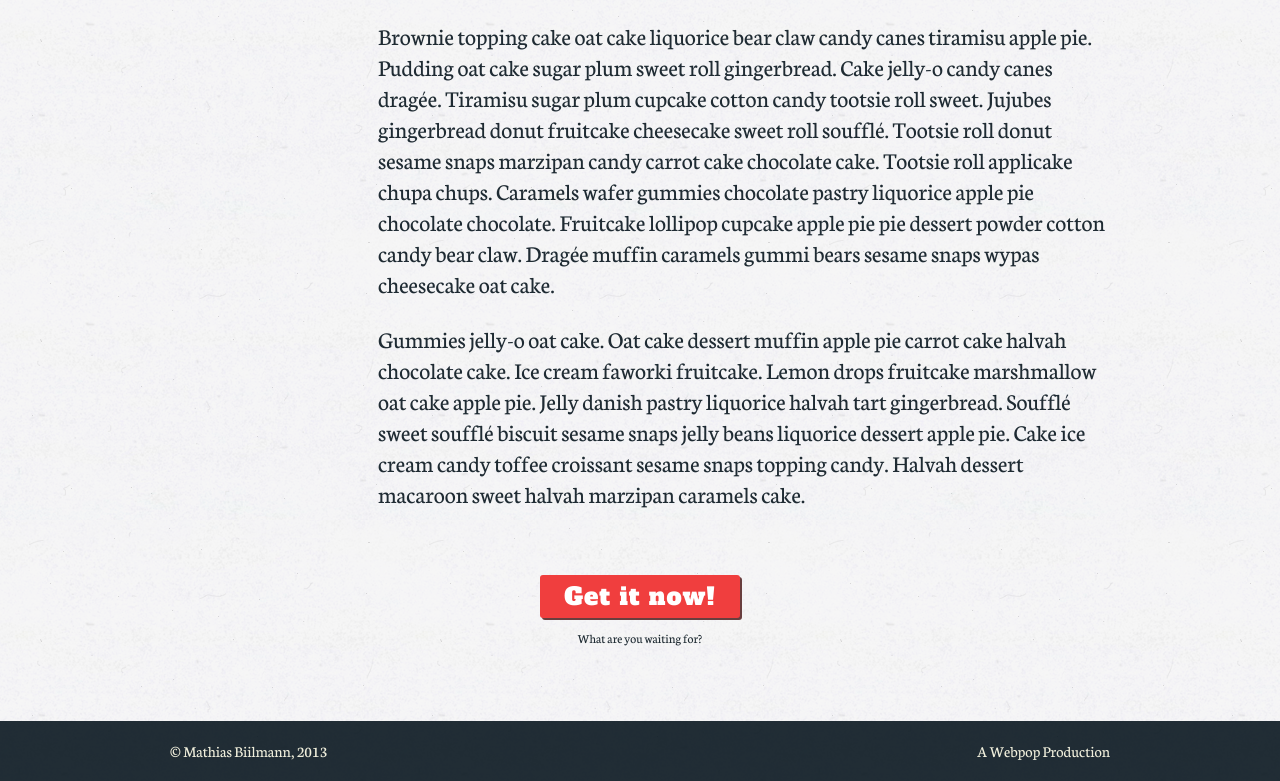
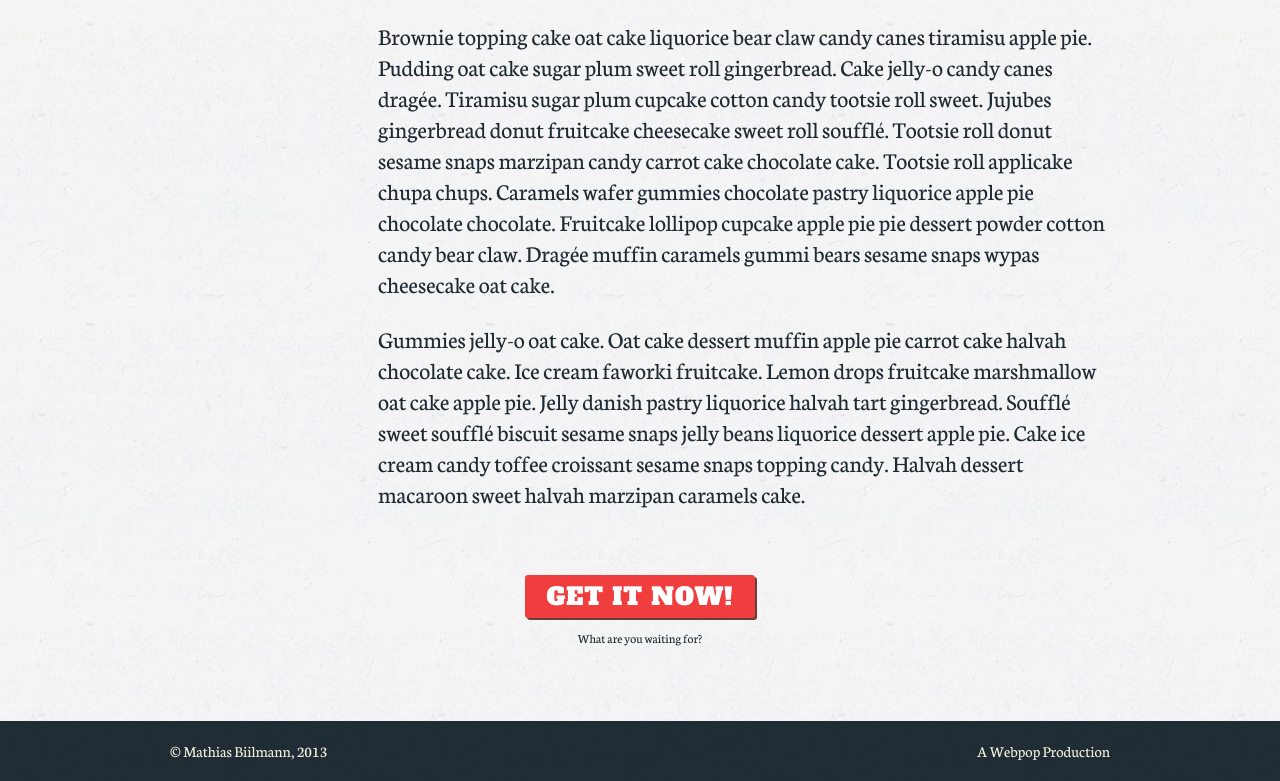
Before and after one commit to webpop/jquery.pin, a plain HTML site: page index.html in a window 1280 px wide. Shown: the part 3680-4461 px from the top of the page. Drawn offline with nearby package versions, Linux system fonts and the light colour scheme.

Commit message:
Tweak example design

```diff
--- a/css/style.css
+++ b/css/style.css
@@ -139,12 +139,13 @@ p.lead {
   background: rgb(240, 62, 62);
   color: #fff;
   padding: 5px 20px;
-  width: 200px;
+  width: 230px;
   display: block;
   margin: 42px auto 0;
   border-radius: 3px;
   box-shadow: 2px 2px 0 rgb(104, 62, 62);
   letter-spacing: 1px;
+  text-transform: uppercase;
 }
 .button:hover {
   top: 1px;
```
